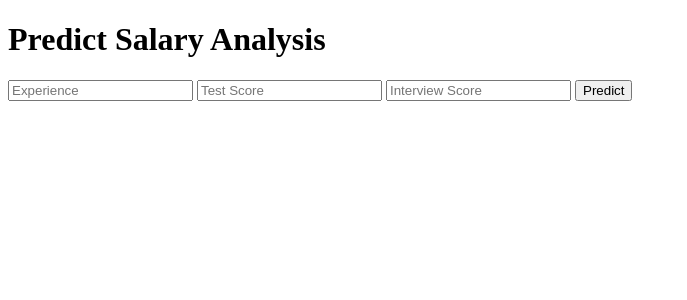
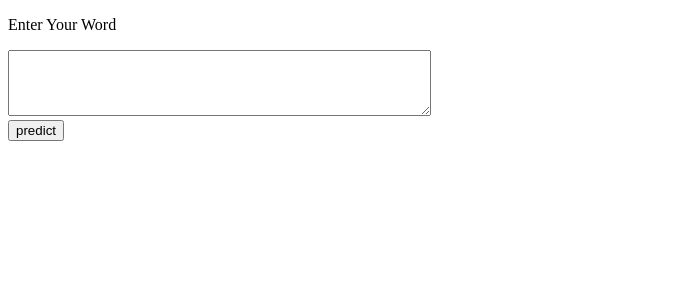
Before and after one commit to ds-dti/DS01_01_Social-Media-Suicide-Indication-Detection, a Flask app: page / in a window 1280 px wide. Shown: the top 300 px of the page, without its empty margins (0-687 px from the left). Run offline with Flask 2, Linux system fonts and the light colour scheme; parts of the project's set-up code (start-up, migrations or seed data) failed here and were passed over.

Commit message:
Update index.html

```diff
--- a/Deploy Web App/templates/index.html
+++ b/Deploy Web App/templates/index.html
@@ -1,36 +1,22 @@
 <!DOCTYPE html>
-<html >
-<!--From https://codepen.io/frytyler/pen/EGdtg-->
+<html>
+
 <head>
-  <meta charset="UTF-8">
-  <title>ML API</title>
-  <link href='https://fonts.googleapis.com/css?family=Pacifico' rel='stylesheet' type='text/css'>
-<link href='https://fonts.googleapis.com/css?family=Arimo' rel='stylesheet' type='text/css'>
-<link href='https://fonts.googleapis.com/css?family=Hind:300' rel='stylesheet' type='text/css'>
-<link href='https://fonts.googleapis.com/css?family=Open+Sans+Condensed:300' rel='stylesheet' type='text/css'>
-
+  <title>Predict Machine</title>
 </head>
 
 <body>
- <div class="login">
-	<h1>Predict Salary Analysis</h1>
 
-     <!-- Main Input For Receiving Query to our ML -->
-    <form action="{{ url_for('predict')}}"method="post">
-    	<input type="text" name="experience" placeholder="Experience" required="required" />
-        <input type="text" name="test_score" placeholder="Test Score" required="required" />
-		<input type="text" name="interview_score" placeholder="Interview Score" required="required" />
-
-        <button type="submit" class="btn btn-primary btn-block btn-large">Predict</button>
+  <div class="ml-container">
+    <form action="{{ url_for('predict')}}" method="POST">
+      <p>Enter Your Word</p>
+      <!-- <input type="text" name="comment"/> -->
+      <textarea name="comment" rows="4" cols="50"></textarea>
+      <br />
+      <input type="submit" class="btn-info" value="predict">
     </form>
-
-   <br>
-   <br>
-   <!-- predict value -->
-   {{ prediction_text }}
-
- </div>
-
+  </div>
 
 </body>
+
 </html>
```
